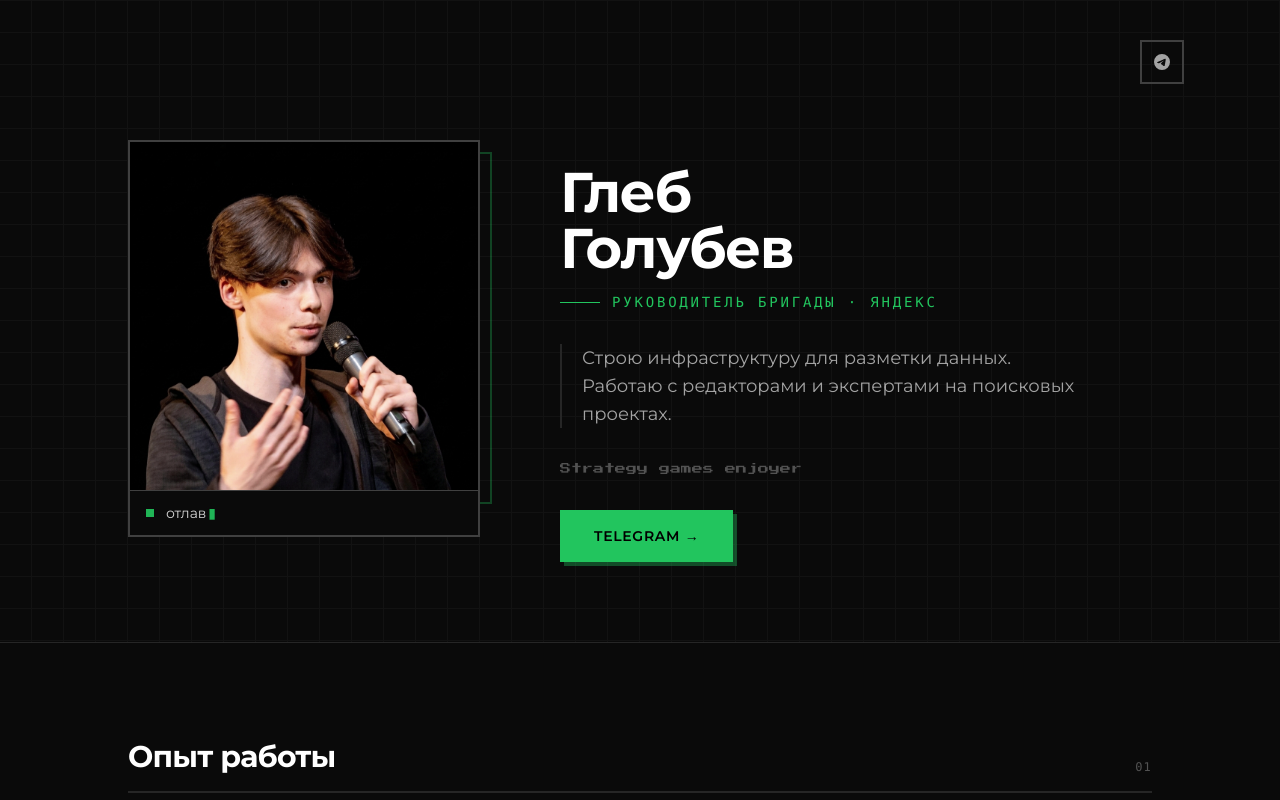
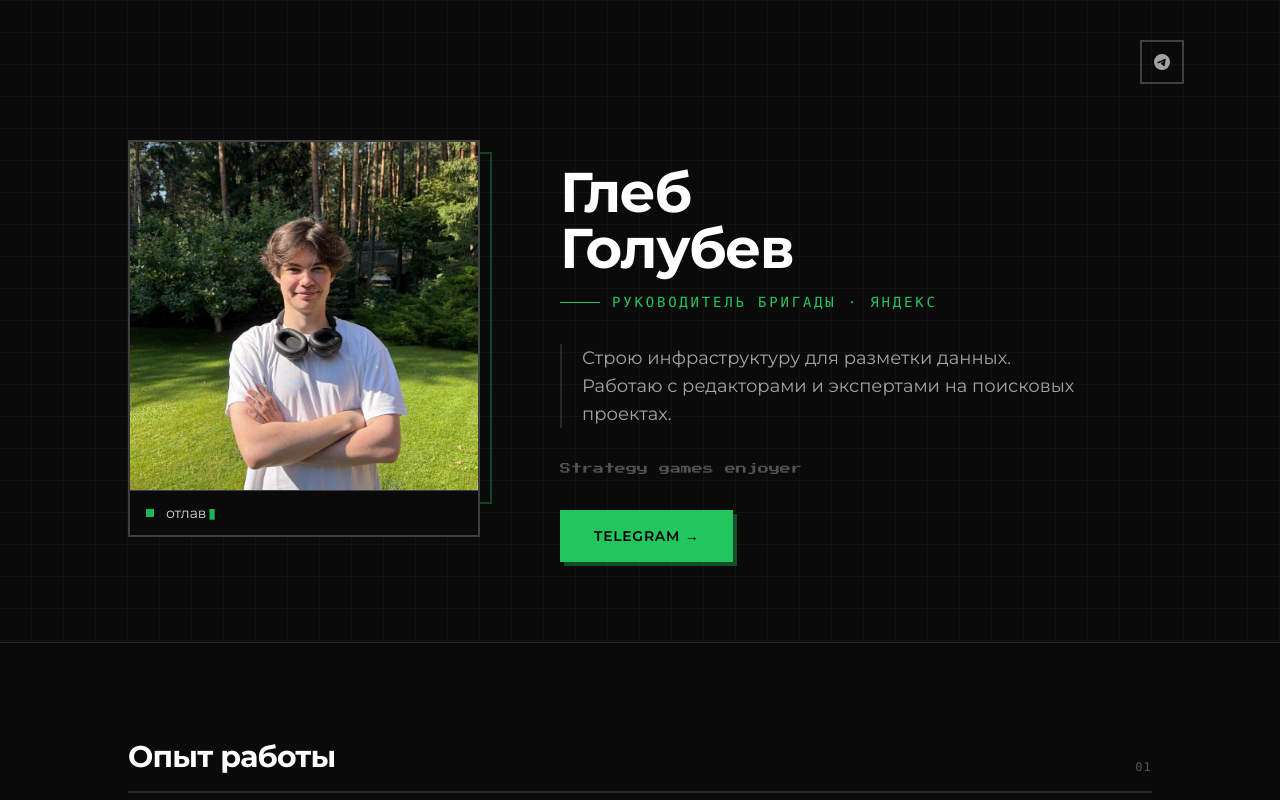
Before and after one commit to Kr30x/personal-website, a Next.js app: page / in a window 1280 px wide. Shown: the top 800 px of the page. Built offline with nearby package versions, Linux system fonts and the light colour scheme.

Commit message:
Update homepage portrait

```diff
--- a/src/app/(home)/components/HeroSection.tsx
+++ b/src/app/(home)/components/HeroSection.tsx
@@ -3,6 +3,7 @@
 import { Press_Start_2P } from "next/font/google";
 import Image from "next/image";
 import Link from "next/link";
+import avatar from "../../../../public/avatar.jpg";
 import StatusTypewriter from "./StatusTypewriter";
 
 const gamingFont = Press_Start_2P({
@@ -18,10 +19,10 @@
           <div className="absolute inset-0 translate-x-3 translate-y-3 border-2 border-green-500/30 pointer-events-none" />
           <div className="relative aspect-square border-2 border-neutral-700 bg-neutral-900 overflow-hidden">
             <Image
-              src="/avatar.jpg"
+              src={avatar}
               alt="Глеб Голубев"
               fill
-              className="object-cover object-[center_20%] scale-110 grayscale-[15%] contrast-110"
+              className="object-cover object-[center_65%] scale-110 grayscale-[15%] contrast-110"
               priority
             />
           </div>
```
Also changed, not shown: public/avatar.jpg.
